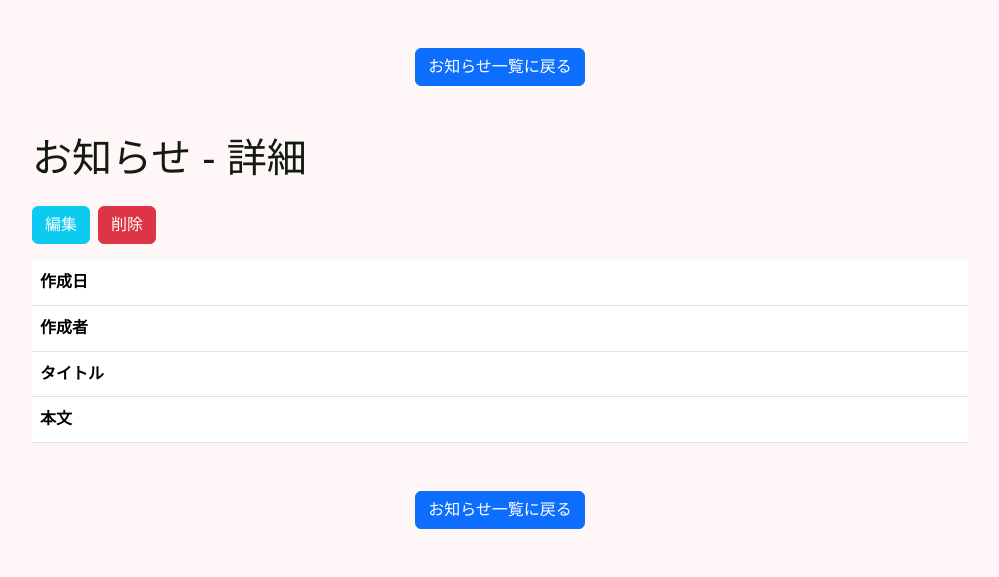
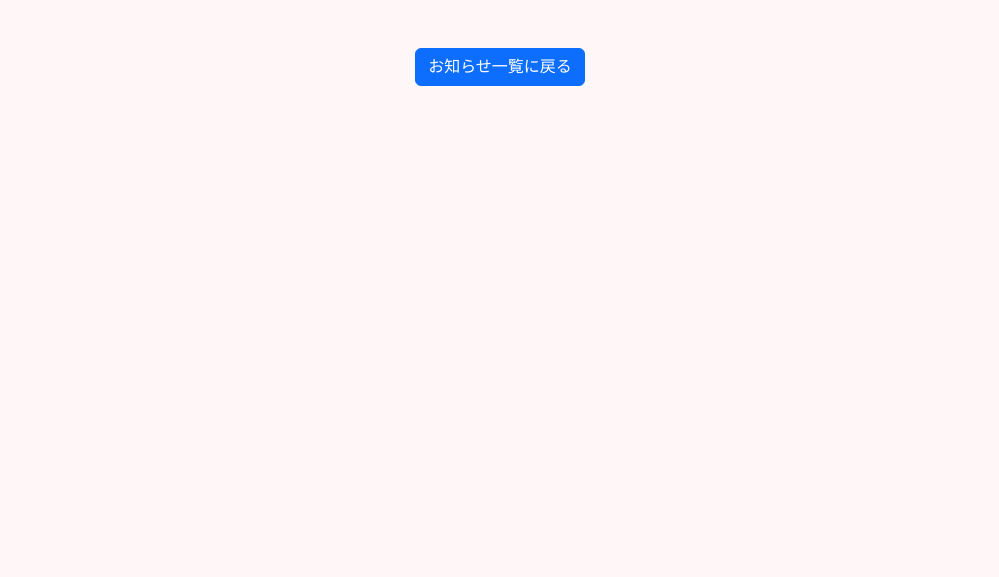
Before and after one commit to okoba-git/gyoza_drunker, a PHP site: page /admin/news/news-detail.php?id=1 in a window 1280 px wide. Shown: the part 668-1245 px from the top of the page, without its empty margins (140-1139 px from the left). After the commit the page ends 754 px from the top, so only its background shows below. Run offline with PHP 8.4, Linux system fonts and the light colour scheme; data that the repository does not hold is empty.

Commit message:
重複コードがあったため、修正。

```diff
--- a/admin/news/news-detail.php
+++ b/admin/news/news-detail.php
@@ -108,74 +108,3 @@ try {
 </body>
 
 </html>
-<html lang="ja">
-
-<head>
-    <meta charset="UTF-8">
-    <meta name="viewport" content="width=device-width, initial-scale=1.0">
-    <!-- Bootstrap CSS -->
-    <link rel="stylesheet" href="https://cdn.jsdelivr.net/npm/bootstrap@5.3.8/dist/css/bootstrap.min.css">
-    <link rel="stylesheet" href="./css/style.css">
-    <title>お知らせ詳細｜ふくおか餃子FES</title>
-</head>
-
-<body class="l-wrapper">
-    <?php require_once __DIR__ . ('/../inc/header.php'); ?>
-    <div class="container my-5">
-
-        <?php if (!empty($_SESSION['success'])): ?>
-            <div class="alert alert-success">変更完了しました！</div>
-            <?php unset($_SESSION['success']); ?>
-        <?php endif; ?>
-
-        <h1 class="mb-4">お知らせ - 詳細</h1>
-
-        <div class="d-flex flex-row gap-2 mb-3">
-            <form action="news-edit.php" method="post">
-                <input type="hidden" name="id" value="<?php echo $news['id']; ?>">
-                <button type="submit" class="btn btn-info text-white">
-                    編集
-                </button>
-            </form>
-            <form action="news-del-do.php" method="post" onsubmit="return confirm('本当に削除してもよろしいですか?')">
-                <input type="hidden" name="id" value="<?php echo $news['id']; ?>">
-                <button type="submit" class="btn btn-danger">
-                    削除
-                </button>
-            </form>
-        </div>
-
-        <table class="table mb-5">
-            <tbody>
-                <tr>
-                    <th class="col-2">作成日</th>
-                    <td class="col-10"><?php echo $news['create_at']; ?></td>
-                </tr>
-                <tr>
-                    <th>作成者</th>
-                    <td><?php echo $news['author']; ?></td>
-                </tr>
-                <tr>
-                    <th>タイトル</th>
-                    <td><?php echo $news['title']; ?></td>
-                </tr>
-                <tr>
-                    <th>本文</th>
-                    <td><?php echo nl2br($news['body']); ?></td>
-                </tr>
-            </tbody>
-        </table>
-
-        <div class=" text-center mt-4">
-            <a href="news-list.php" class="btn btn-primary">お知らせ一覧に戻る</a>
-        </div>
-    </div>
-
-    <script src="https://code.jquery.com/jquery-3.5.1.slim.min.js" crossorigin="anonymous"></script>
-    <script>
-        window.jQuery || document.write('<script src="/docs/4.5/assets/js/vendor/jquery-slim.min.js"><\/script>')
-    </script>
-    <script src="https://cdn.jsdelivr.net/npm/bootstrap@5.3.8/dist/js/bootstrap.bundle.min.js"></script>
-</body>
-
-</html>
```
